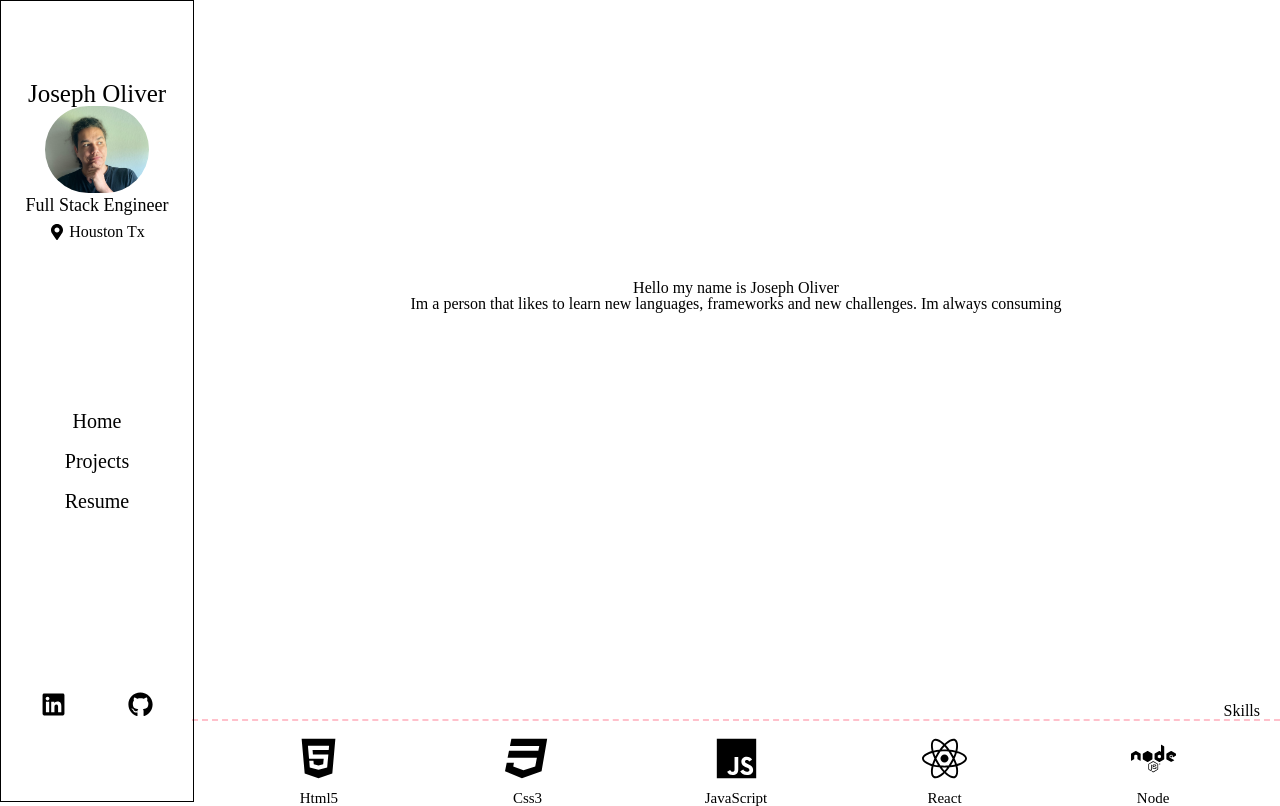
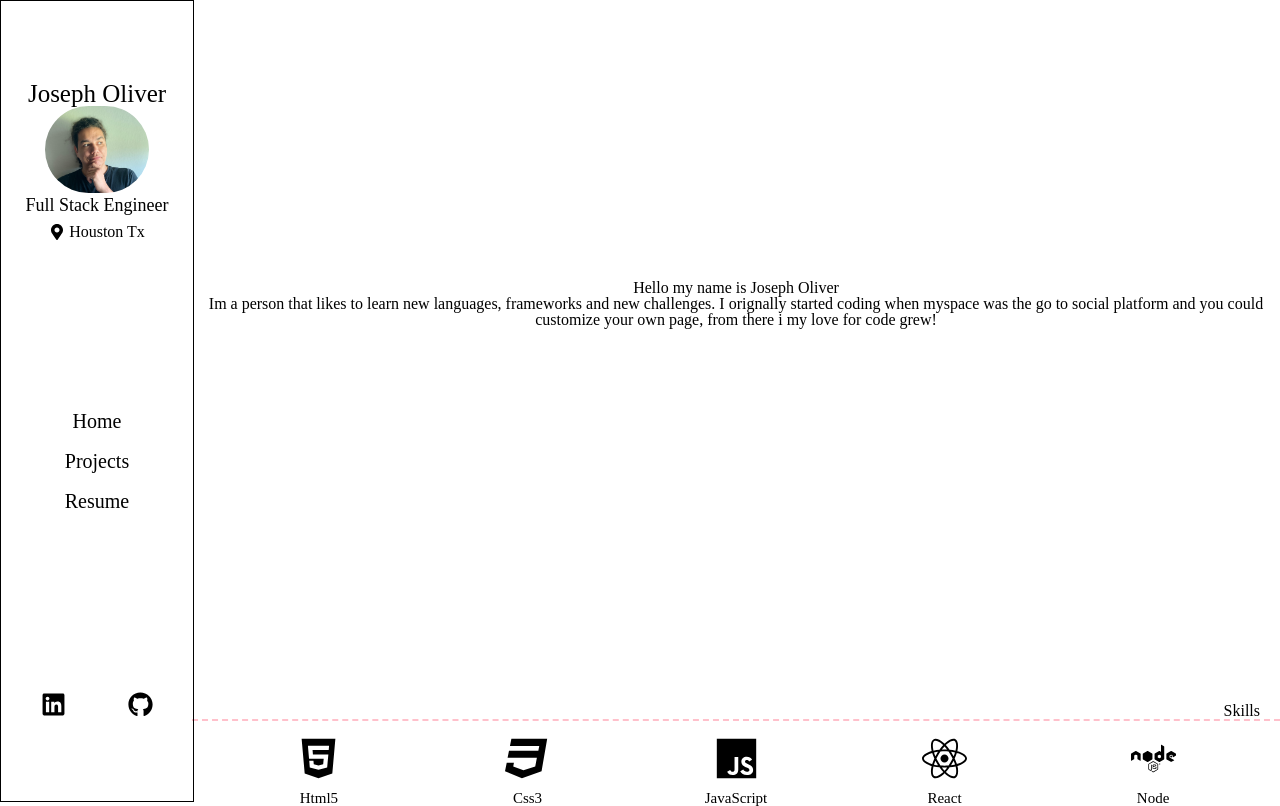
Before and after one commit to j0liver/mysite3, a React (Create React App) app: page / in a window 1280 px wide. Built offline with nearby package versions, Linux system fonts and the light colour scheme.

Commit message:
added words

```diff
--- a/src/components/Home.jsx
+++ b/src/components/Home.jsx
@@ -10,7 +10,8 @@ const Home = () => {
         <section className='HomeTextContainer'>
             <section className='text'>
                 <h5>Hello my name is Joseph Oliver </h5>
-                <p>Im a person that likes to learn new languages, frameworks and new challenges. Im always consuming  <br/>
+                <p>Im a person that likes to learn new languages, frameworks and new challenges. I orignally started coding when myspace was the go to social platform and you could customize your own page, from there i my love for code grew! <br/>
+
                     </p>
             </section>
             <SkillCard />
```
